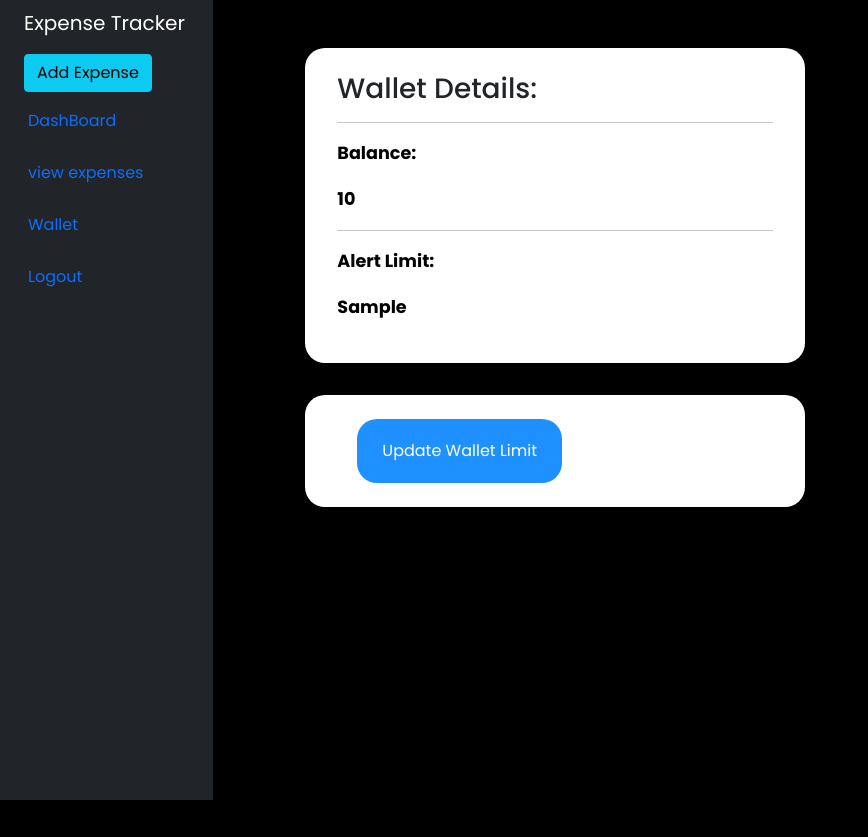
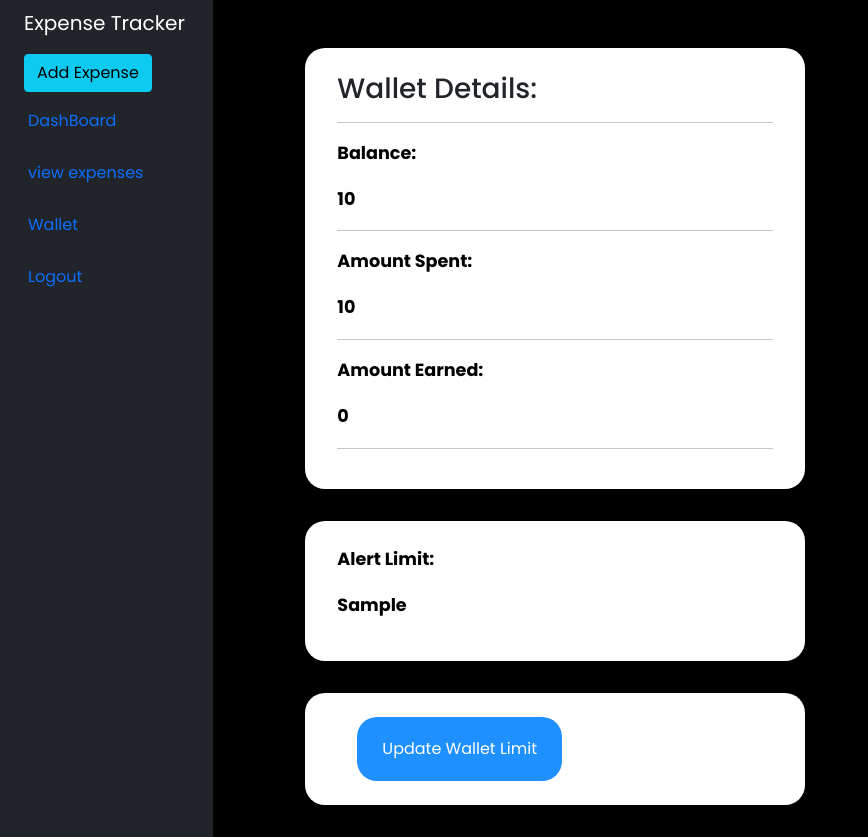
Before and after one commit to IBM-EPBL/IBM-Project-12596-1659454647, a Flask app: template app/templates/wallet.html in a window 1280 px wide; the page is wider, and only the part inside the window is pictured. Shown: that part, without its empty margins (0-868 px from the left). Before the commit the page ends 800 px from the top of that part, so only its background shows below. Run offline with Flask 2, Linux system fonts and the light colour scheme; the template is opened without the code that fills it: most values are stand-ins (such as "Sample title", 1, 10 or a date in 2020).

Commit message:
updated adding expense

```diff
--- a/app/app.py
+++ b/app/app.py
@@ -6,7 +6,7 @@ import ibm_db
 import os
 from sendgrid import SendGridAPIClient
 from sendgrid.helpers.mail import Mail
-import datetime
+from datetime import datetime
 
 conn = ibm_db.connect("DATABASE=bludb;HOSTNAME=ea286ace-86c7-4d5b-8580-3fbfa46b1c66.bs2io90l08kqb1od8lcg.databases.appdomain.cloud;PORT=31505;SECURITY=SSL;SSLServerCertificate=ssl.crt;UID=qxn78437;PWD=whNl99ZgMIttkZ80", '', '')
 
@@ -163,6 +163,41 @@ def add_expense():
         ibm_db.bind_param(walletStmt, 2, session['email'])
         ibm_db.execute(walletStmt)
 
+        # Query wallet balance
+        walletSql = "SELECT balance, alert_limit FROM wallet WHERE user_email = ?"
+        walletSql2 = "SELECT SUM(amount) FROM expenses WHERE user_email = ? AND credit=?"
+
+        walletStmt = ibm_db.prepare(conn, walletSql)
+        walletStmt2 = ibm_db.prepare(conn, walletSql2)
+
+        ibm_db.bind_param(walletStmt, 1, session['email'])
+        ibm_db.execute(walletStmt)
+
+        wallet = ibm_db.fetch_assoc(walletStmt)
+
+        # Get total amount debited
+        ibm_db.bind_param(walletStmt2, 1, session['email'])
+        ibm_db.bind_param(walletStmt2, 2, False)
+        ibm_db.execute(walletStmt2)
+
+        result = ibm_db.fetch_assoc(walletStmt2)
+        amountSpent = result.get('1')
+
+        # Send email.
+        if amountSpent > wallet.get("ALERT_LIMIT"):
+            # message = Mail(
+            #     from_email=('test-exp-tracker@gmail.com'),
+            #     to_emails=session['email'],
+            #     subject='Alert, expense limit exceeded',
+            #     html_content='<h3 style="color: red">Your expense limit has exceeded. <br><br>.</h3>')
+
+            # sg = SendGridAPIClient(
+            #     api_key='SENDGRID_API_KEY')
+
+            # response = sg.send(message)
+            print("Email sent")
+
+
         return redirect(url_for('dashboard'))
 
 
@@ -200,14 +235,25 @@ def view_expense():
 @app.route('/wallet')
 def wallet():
     walletSql = "SELECT balance, alert_limit FROM wallet WHERE user_email = ?"
+    walletSql2 = "SELECT SUM(amount) FROM expenses WHERE user_email = ? AND credit=?"
 
     walletStmt = ibm_db.prepare(conn, walletSql)
+    walletStmt2 = ibm_db.prepare(conn, walletSql2)
+
     ibm_db.bind_param(walletStmt, 1, session['email'])
     ibm_db.execute(walletStmt)
 
     wallet = ibm_db.fetch_assoc(walletStmt)
 
-    return render_template('wallet.html', wallet=wallet)
+    # Get total amount debited
+    ibm_db.bind_param(walletStmt2, 1, session['email'])
+    ibm_db.bind_param(walletStmt2, 2, False)
+    ibm_db.execute(walletStmt2)
+
+    result = ibm_db.fetch_assoc(walletStmt2)
+    amountSpent = result.get('1')
+
+    return render_template('wallet.html', wallet=wallet, amountSpent=amountSpent)
 
 
 @app.route('/wallet/update-limit', methods=["GET", "POST"])
--- a/app/templates/view-expense.html
+++ b/app/templates/view-expense.html
@@ -79,7 +79,7 @@
                 <p>Type: Debit</p>
               {% endif %}
 
-              <p>Date: {{ expense.DATETIME }}</p>
+              <p>Date & Time: {{ expense.DATETIME }}</p>
               </div>
           {% endfor %}
         {% else %}
--- a/app/templates/wallet.html
+++ b/app/templates/wallet.html
@@ -11,6 +11,12 @@
       <h3>Wallet Details:</h3><hr>
       <p>Balance:</p>
       <p class="bold">{{ wallet.BALANCE }}</p><hr>
+      <p>Amount Spent:</p>
+      <p class="bold">{{ amountSpent }}</p><hr>
+      <p>Amount Earned:</p>
+      <p class="bold">{{ wallet.BALANCE - amountSpent }}</p><hr>
+    </div>
+    <div class="custom-card">
       <p>Alert Limit:</p>
       <p class="bold">{{ wallet.ALERT_LIMIT }}</p>
     </div>
```
